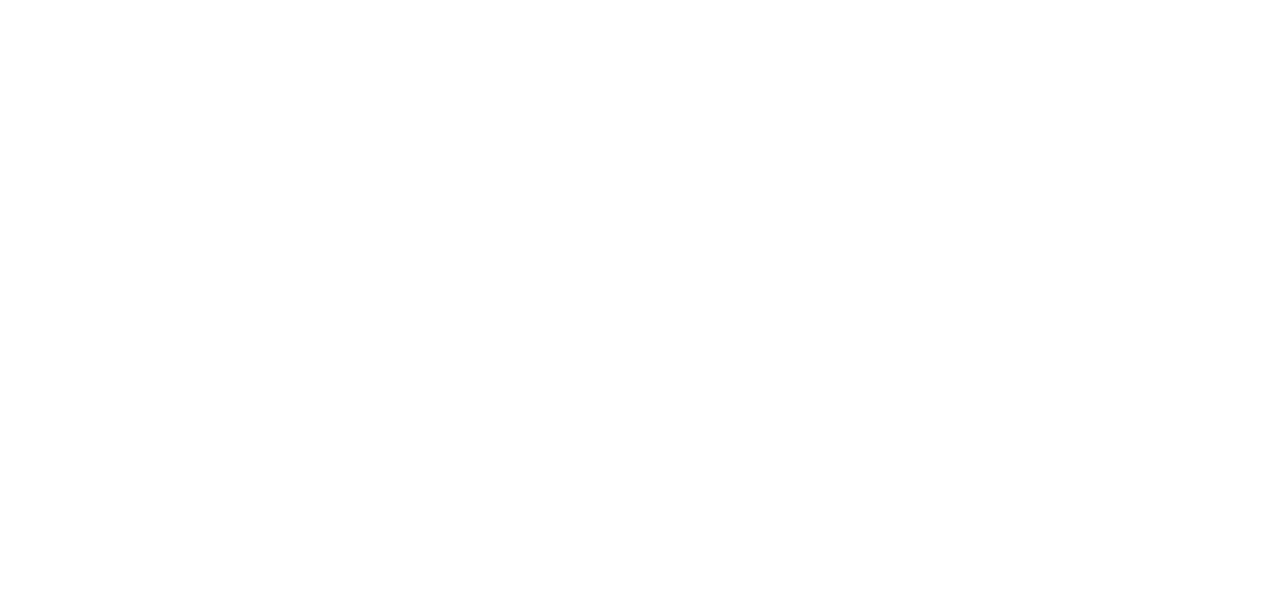
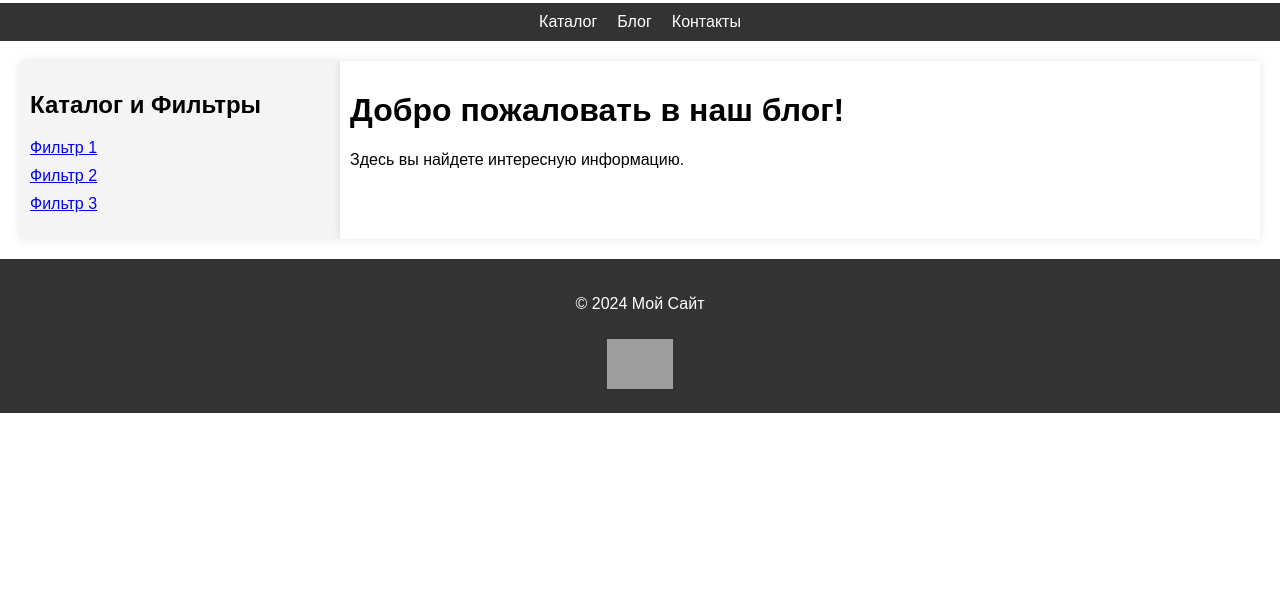
Before and after one commit to Adok00/Mysite, a Django app: page / in a window 1280 px wide. Before the commit the part shown is empty. Shown: the part 201-800 px from the top of the page. Run offline with Django 5.2, Linux system fonts and the light colour scheme; grey boxes are pictures that could not be loaded.

Commit message:
Экспортировал через extends блоки контент готовые шаблоны в другие сайты

```diff
--- a/shop/templates/index.html
+++ b/shop/templates/index.html
@@ -1,10 +1,121 @@
 <!DOCTYPE html>
+{% load static %}
 <html lang="en">
 <head>
     <meta charset="UTF-8">
-    <title>Title</title>
+    <meta name="viewport" content="width=device-width, initial-scale=1.0">
+    <title>Страница с Каталогом</title>
+    <style>
+        body {
+            margin: 0;
+            font-family: Arial, sans-serif;
+        }
+
+        .header-image {
+            width: 100%;
+            height: 200px;
+            object-fit: cover;
+        }
+
+        .menu {
+            background-color: #333;
+            color: white;
+            padding: 10px;
+            text-align: center;
+        }
+
+        .menu ul {
+            list-style: none;
+            padding: 0;
+            margin: 0;
+            display: flex;
+            justify-content: center;
+            gap: 20px;
+        }
+
+        .menu ul li a {
+            color: white;
+            text-decoration: none;
+        }
+
+        .container {
+            display: flex;
+            margin: 20px;
+        }
+
+        .catalog {
+            width: 25%;
+            padding: 10px;
+            background-color: #f4f4f4;
+            box-shadow: 0 0 10px rgba(0, 0, 0, 0.1);
+        }
+
+        .catalog ul {
+            list-style: none;
+            padding: 0;
+        }
+
+        .catalog ul li {
+            margin-bottom: 10px;
+        }
+
+        .blog {
+            width: 75%;
+            padding: 10px;
+            background-color: #fff;
+            box-shadow: 0 0 10px rgba(0, 0, 0, 0.1);
+        }
+
+        footer {
+            background-color: #333;
+            color: white;
+            padding: 20px;
+            text-align: center;
+        }
+
+        footer .logo {
+            height: 50px;
+            margin-top: 10px;
+        }
+    </style>
 </head>
 <body>
+    <header>
+        <img src="header-image.jpg" alt="Header Image" class="header-image">
+        <nav class="menu">
+            <ul>
+                <li><a href="#catalog">Каталог</a></li>
+                <li><a href="#blog">Блог</a></li>
+                <li><a href="#footer">Контакты</a></li>
+            </ul>
+        </nav>
+    </header>
+{% block content %}
+    <div class="container">
+        <aside class="catalog">
+            <h2>Каталог и Фильтры</h2>
+            <ul>
+                <li><a href="#">Фильтр 1</a></li>
+                <li><a href="#">Фильтр 2</a></li>
+                <li><a href="#">Фильтр 3</a></li>
+            </ul>
+        </aside>
 
+        <main class="blog">
+            <h1>Добро пожаловать в наш блог!</h1>
+            <p>Здесь вы найдете интересную информацию.</p>
+        </main>
+    </div>
+{% endblock %}
+    <footer id="footer">
+        <div class="footer-content">
+            <p>&copy; 2024 Мой Сайт</p>
+            <img src="logo.png" alt="Логотип" class="logo">
+        </div>
+    </footer>
+
+    <script>
+
+    </script>
 </body>
 </html>
```
Also changed, not shown: shop/templates/contact.html (+2 -10 lines).
